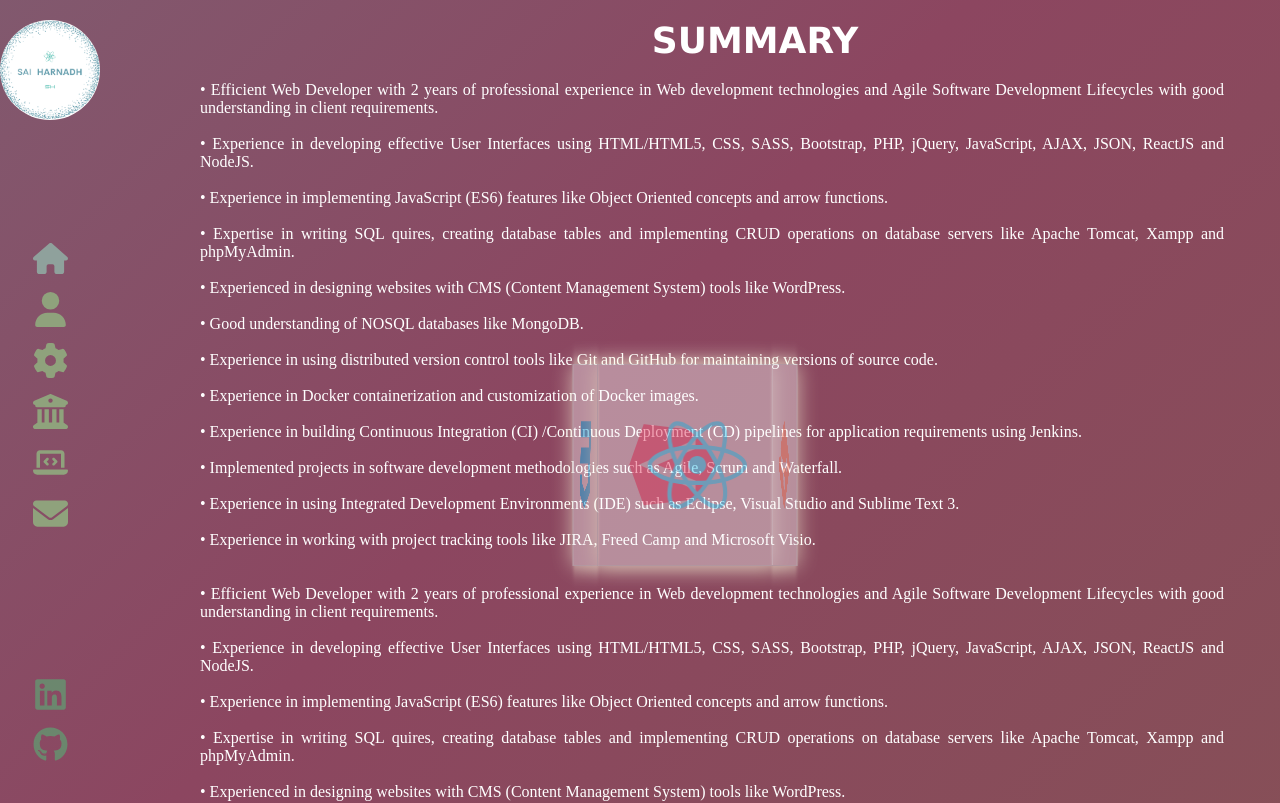
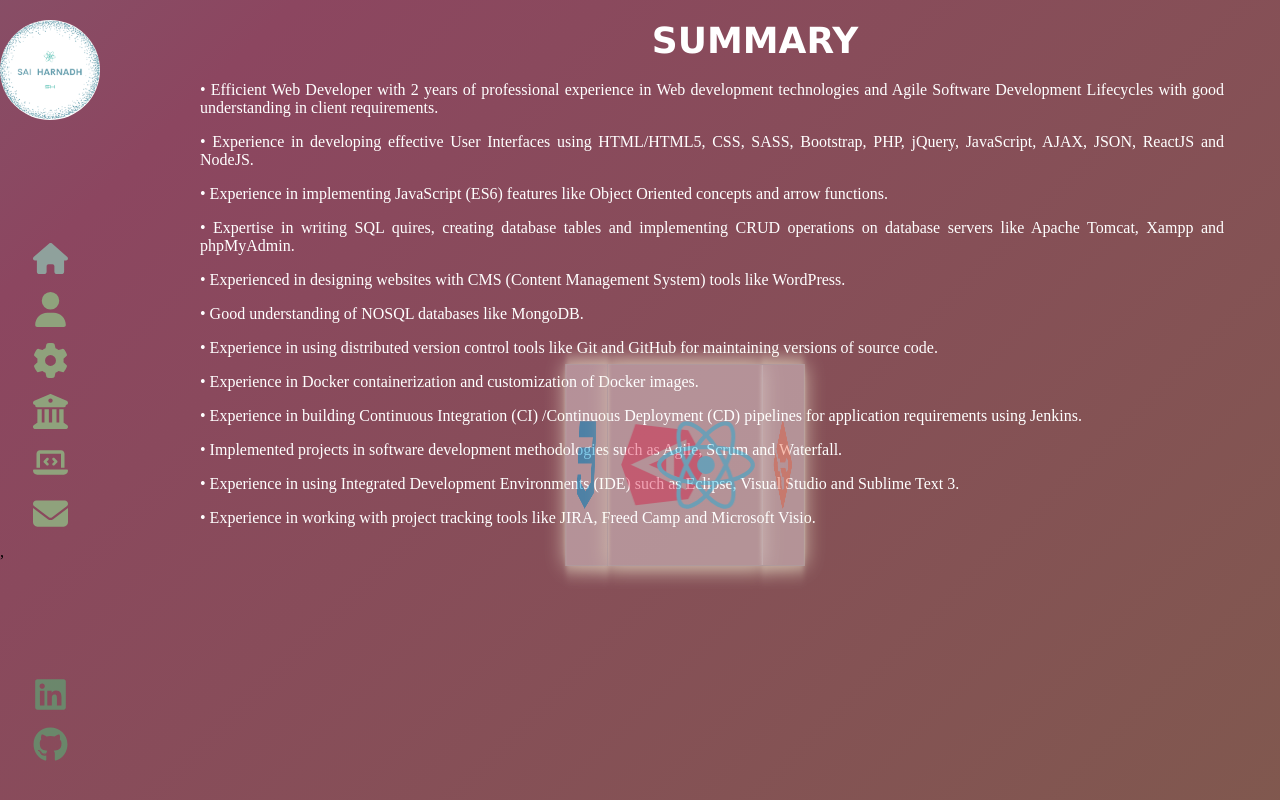
Before and after one commit to snadi043/PORTFOLIO, a React (Create React App) app: page /about in a window 1280 px wide. Shown: the top 803 px of the page. Built offline with nearby package versions, Linux system fonts and the light colour scheme.

Commit message:
refactored repeated code

```diff
--- a/src/component/About/index.js
+++ b/src/component/About/index.js
@@ -42,34 +42,26 @@
               </div>
             </div>
         </div>
-            <p>
-              • Efficient Web Developer with 2 years of professional experience in Web development technologies and  Agile Software Development Lifecycles with good understanding in client requirements. <br/><br/>
-              • Experience in developing effective User Interfaces using HTML/HTML5, CSS, SASS, Bootstrap, PHP, jQuery, JavaScript, AJAX, JSON, ReactJS and NodeJS.<br/><br/>
-              • Experience in implementing JavaScript (ES6) features like Object Oriented concepts and arrow functions.<br/><br/>
-              • Expertise in writing SQL quires, creating database tables and implementing CRUD operations on database servers like Apache Tomcat, Xampp and phpMyAdmin.<br/><br/>
-              • Experienced in designing websites with CMS (Content Management System) tools like WordPress.<br/><br/>
-              • Good understanding of NOSQL databases like MongoDB.<br/><br/>
-              • Experience in using distributed version control tools like Git and GitHub for maintaining versions of source code. <br/><br/>
-              • Experience in Docker containerization and customization of Docker images. <br/><br/>
-              • Experience in building Continuous Integration (CI) /Continuous Deployment (CD) pipelines for application requirements using Jenkins. <br/><br/>
-              • Implemented projects in software development methodologies such as Agile, Scrum and Waterfall. <br/><br/>
-              • Experience in using Integrated Development Environments (IDE) such as Eclipse, Visual Studio and Sublime Text 3.<br/><br/>
-              • Experience in working with project tracking tools like JIRA, Freed Camp and Microsoft Visio. <br/><br/><br/>
+            <p>• Efficient Web Developer with 2 years of professional experience in Web development technologies and  Agile Software Development Lifecycles with good understanding in client requirements.</p>
+            <p>• Experience in developing effective User Interfaces using HTML/HTML5, CSS, SASS, Bootstrap, PHP, jQuery, JavaScript, AJAX, JSON, ReactJS and NodeJS.</p>
+            <p>• Experience in implementing JavaScript (ES6) features like Object Oriented concepts and arrow functions.</p>
+            <p>• Expertise in writing SQL quires, creating database tables and implementing CRUD operations on database servers like Apache Tomcat, Xampp and phpMyAdmin.</p>
+            <p>• Experienced in designing websites with CMS (Content Management System) tools like WordPress.</p>
+            <p>• Good understanding of NOSQL databases like MongoDB.</p>
+            <p>• Experience in using distributed version control tools like Git and GitHub for maintaining versions of source code. </p>
+            <p>• Experience in Docker containerization and customization of Docker images. </p>
+            <p>• Experience in building Continuous Integration (CI) /Continuous Deployment (CD) pipelines for application requirements using Jenkins. </p>
+            <p>• Implemented projects in software development methodologies such as Agile, Scrum and Waterfall. </p>
+            <p>• Experience in using Integrated Development Environments (IDE) such as Eclipse, Visual Studio and Sublime Text 3.</p>
+            <p>• Experience in working with project tracking tools like JIRA, Freed Camp and Microsoft Visio. </p>
+            <p></p>
 
-              • Efficient Web Developer with 2 years of professional experience in Web development technologies and  Agile Software Development Lifecycles with good understanding in client requirements. <br/><br/>
-              • Experience in developing effective User Interfaces using HTML/HTML5, CSS, SASS, Bootstrap, PHP, jQuery, JavaScript, AJAX, JSON, ReactJS and NodeJS.<br/><br/>
-              • Experience in implementing JavaScript (ES6) features like Object Oriented concepts and arrow functions.<br/><br/>
-              • Expertise in writing SQL quires, creating database tables and implementing CRUD operations on database servers like Apache Tomcat, Xampp and phpMyAdmin.<br/><br/>
-              • Experienced in designing websites with CMS (Content Management System) tools like WordPress.<br/><br/>
-              • Good understanding of NOSQL databases like MongoDB.<br/><br/>
-              • Experience in using distributed version control tools like Git and GitHub for maintaining versions of source code. <br/><br/>
-              • Experience in Docker containerization and customization of Docker images. <br/><br/>
-              • Experience in building Continuous Integration (CI) /Continuous Deployment (CD) pipelines for application requirements using Jenkins. <br/><br/>
-              • Implemented projects in software development methodologies such as Agile, Scrum and Waterfall. <br/><br/>
-              • Experience in using Integrated Development Environments (IDE) such as Eclipse, Visual Studio and Sublime Text 3.<br/><br/>
-              • Experience in working with project tracking tools like JIRA, Freed Camp and Microsoft Visio. <br/><br/>
 
-            </p>
+
+
+
+
+
     </div>
   </div>
       </>
```
